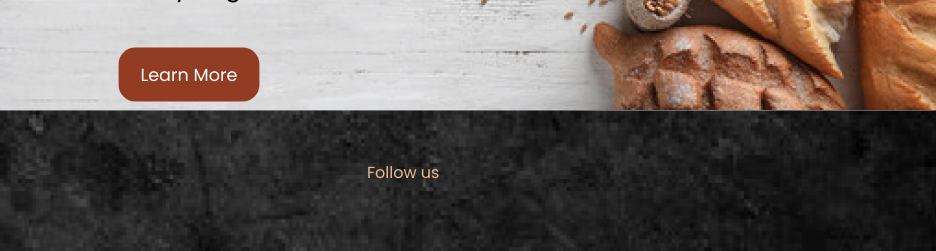
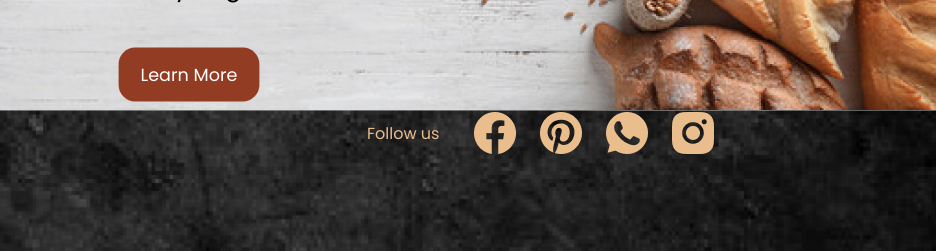
Before and after one commit to ligh-cloud/resto-beldi, a plain HTML site: page index.html in a window 1280 px wide. Shown: the part 1145-1396 px from the top of the page, 344-1280 px from the left. Drawn offline with Linux system fonts and the light colour scheme; a web font is replaced by a local one.

```diff
--- a/index.html
+++ b/index.html
@@ -22,11 +22,14 @@
             <li><a href="about.html">About Us</a></li>
           </ul>
         </nav>
+      </div>
     </header>
-    </div>
+
     <div class="container">
-      <h6 class="brown">Delicious Cafe</h6>
+      <div>
+        <h6 class="brown">Delicious Cafe</h6>
       <h1 id="title">Sweet Treats, <br>Perfect Eats</h1>
+      </div>
       <div id="content">
         <a class="button1" href="#">shop now </a> <!-- go to the menu -->
         <a class="button2" href="#">learn more</a>
@@ -44,7 +47,10 @@
   <section class="footer">
     <div class="top-about">
       <img src="mdnygoz85-removebg-preview 1.png" alt="logo" class="logo1" />
-      <a href="#" class="follow">Follow us</a>
+      <div  class="icon-footer">
+        <a href="#" class="follow">Follow us</a>
+        <img src="treats\Group 504.png" alt="icon">
+      </div>
     </div>
     <div class="footer-down">
       <div class="about">
--- a/style.css
+++ b/style.css
@@ -13,6 +13,10 @@
  .brown {
  	color: #E9BD8C;
  }
+ .icon-footer{
+	display: flex;
+	align-items: center;
+ }
 
 
 
@@ -20,8 +24,13 @@
  	text-decoration: none;
  	color: #f5f5f5;
  	width: fit-content;
+ }
+ a:hover {
+	color: #D2B48C;
+	border-bottom: 2px solid #E9BD8C;
+	transform: scale(1.4);
 
- }
+}
 
  nav {
  	display: flex;
@@ -62,13 +71,6 @@
  	color: #f5f5f5;
  	font-size: 16px;
  	font-weight: 800;
- }
-
- a:hover {
- 	color: red;
- 	border-bottom: 2px solid #E9BD8C;
- 	transform: scale(1.4);
-
  }
 
  .logo {
@@ -171,7 +173,7 @@
 
  .follow {
  	color: #E9BD8D;
- 	margin-top: 50px;
+ 	margin-right: 35px;
  	height: 24px;
  }
 
```
Also changed, not shown: about.html (+4 -1 lines), contact.html (+4 -1 lines), menu1.html (+4 -1 lines), menu2.html (+5 -1 lines), menu3.html (+4 -1 lines), menu4.html (+4 -1 lines), menu5.html (+4 -1 lines), treats/Group 504.png (added).
